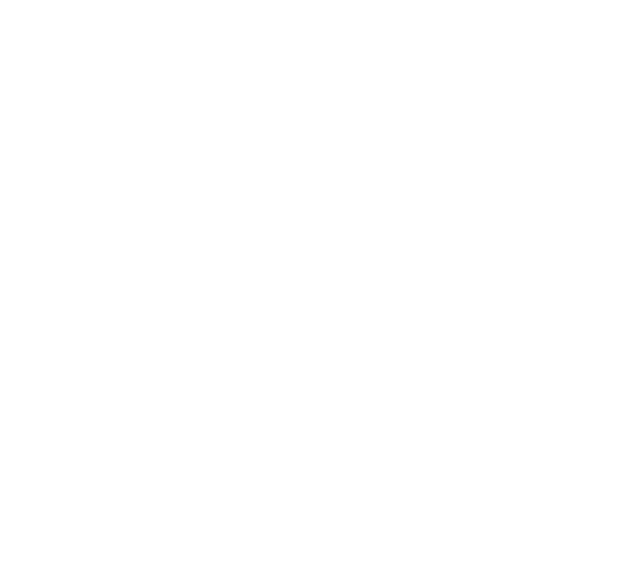
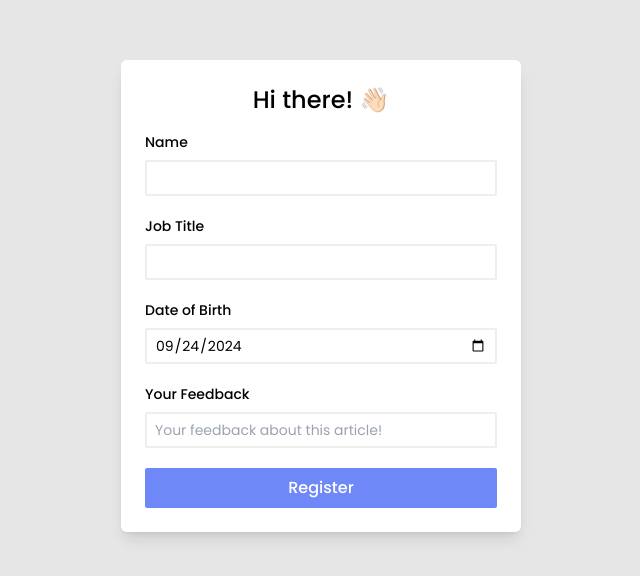
Before and after one commit to Sultan-dev/survey-app, a React (Vite) app: page / in a window 1280 px wide. Shown: the part 134-710 px from the top of the page, without its empty margins (319-959 px from the left). Built offline with nearby package versions, Linux system fonts and the light colour scheme.

Commit message:
feat: adding url

```diff
--- a/server.js
+++ b/server.js
@@ -3,7 +3,7 @@
 
 // Constants
 const isProduction = process.env.NODE_ENV === 'production'
-const port = process.env.PORT || 5173
+const port = process.env.PORT || 8080
 const base = process.env.BASE || '/'
 
 // Cached production assets
--- a/src/App.jsx
+++ b/src/App.jsx
@@ -1,5 +1,12 @@
+import Home from "./pages/Home.jsx";
+import { ToastContainer } from "react-toastify";
 function App() {
-  return <></>;
+  return (
+    <div>
+      <ToastContainer />
+      <Home />
+    </div>
+  );
 }
 
 export default App;
--- a/src/index.css
+++ b/src/index.css
@@ -1,3 +1,11 @@
+@import url("https://fonts.googleapis.com/css2?family=Poppins:ital,wght@0,100;0,200;0,300;0,400;0,500;0,600;0,700;0,800;0,900;1,100;1,200;1,300;1,400;1,500;1,600;1,700;1,800;1,900&display=swap");
+
 @tailwind base;
 @tailwind components;
 @tailwind utilities;
+
+body {
+  background-color: #e6e6e6;
+  font-family: "Poppins";
+  padding: 30px;
+}
--- a/src/pages/Home.jsx
+++ b/src/pages/Home.jsx
@@ -0,0 +1,205 @@
+import { useState } from "react";
+import axios from "axios";
+import { toast, Slide } from "react-toastify";
+import "react-toastify/dist/ReactToastify.css";
+
+function Home() {
+  const [isLoading, setLoading] = useState(false);
+
+  const [name, setName] = useState("");
+  const [jobTitle, setJobTitle] = useState("");
+  const [feedback, setFeedback] = useState("");
+  const [dateOfBirth, setDateOfBirth] = useState(
+    new Date().toISOString().split("T")[0]
+  );
+
+  const [error, setError] = useState("");
+  // Separate error states for each field
+  const [nameError, setNameError] = useState("");
+  const [jobTitleError, setJobTitleError] = useState("");
+  const [feedbackError, setFeedbackError] = useState("");
+  const [dateOfBirthError, setDateOfBirthError] = useState("");
+
+  function showSuccessToast() {
+    toast.success("Submitted Successfully!", {
+      position: "top-center",
+      autoClose: 3000,
+      hideProgressBar: false,
+      closeOnClick: true,
+      pauseOnHover: true,
+      draggable: true,
+      progress: undefined,
+      theme: "light",
+      transition: Slide,
+    });
+  }
+
+  const handleRegister = async (e) => {
+    e.preventDefault();
+    // Reset all errors
+    setError("");
+    setNameError("");
+    setJobTitleError("");
+    setDateOfBirthError("");
+    setFeedbackError("");
+
+    let hasError = false;
+
+    if (!name) {
+      setNameError("Name is required.");
+      hasError = true;
+    }
+
+    if (!jobTitle) {
+      setJobTitleError("Job title is required.");
+      hasError = true;
+    }
+
+    if (!dateOfBirth) {
+      setDateOfBirthError("Date of birth is required.");
+      hasError = true;
+    }
+
+    if (!feedbackError) {
+      setFeedbackError("This field is required.");
+    }
+
+    if (hasError) {
+      return;
+    }
+
+    setLoading(true);
+    const dateOfBirthObject = new Date(dateOfBirth);
+    try {
+      const result = await axios.post(
+        "https://me-central2-sultankh-sultankhub.cloudfunctions.net/createRecord",
+        {
+          name: name,
+          jobTitle: jobTitle,
+          dateOfBirth: dateOfBirthObject,
+        },
+        {
+          headers: {
+            "Content-Type": "application/json",
+          },
+        }
+      );
+      showSuccessToast();
+      console.log(result);
+    } catch (error) {
+      console.error(error);
+      setError(error);
+    } finally {
+      setLoading(false);
+    }
+  };
+
+  return (
+    <>
+      <div className="h-screen w-full flex flex-row items-center justify-center">
+        <div className="flex flex-col items-center min-w-[25rem] max-w-[30rem] bg-white p-6 rounded-md shadow-lg">
+          <h1 className="font-medium lg:text-2xl mb-4 md:text-lg sm:text-base">
+            Hi there! 👋🏻
+          </h1>
+          <form className="w-full" onSubmit={handleRegister}>
+            <p className="mb-2 font-medium text-sm">Name</p>
+            <input
+              className={`h-9 w-full mb-1 px-2 text-sm font-normal border-2 rounded-sm border-[#efeeee] focus:outline-none focus:ring-0 ${
+                nameError
+                  ? "border-red-500 focus:border-red-500"
+                  : "border-[#efeeee] focus:border-[#a4c1f0]"
+              }`}
+              value={name}
+              onChange={(e) => {
+                setName(e.target.value);
+              }}
+              type="text"
+              disabled={isLoading}
+            />
+            <p className="mb-4 font-medium text-xs text-red-500">{nameError}</p>
+
+            <p className="mb-2 font-medium text-sm">Job Title</p>
+            <input
+              className={`h-9 w-full mb-1 px-2 text-sm font-normal border-2 rounded-sm border-[#efeeee] focus:outline-none focus:ring-0 ${
+                jobTitleError
+                  ? "border-red-500 focus:border-red-500"
+                  : "border-[#efeeee] focus:border-[#a4c1f0]"
+              }`}
+              value={jobTitle}
+              onChange={(e) => {
+                setJobTitle(e.target.value);
+              }}
+              type="text"
+              disabled={isLoading}
+            />
+            <p className="mb-4 font-medium text-xs text-red-500">
+              {jobTitleError}
+            </p>
+
+            <p className="mb-2 font-medium text-sm">Date of Birth</p>
+            <input
+              className={`h-9 w-full mb-1 px-2 text-sm font-normal border-2 rounded-sm border-[#efeeee] focus:outline-none focus:ring-0 ${
+                dateOfBirthError
+                  ? "border-red-500 focus:border-red-500"
+                  : "border-[#efeeee] focus:border-[#a4c1f0]"
+              }`}
+              value={dateOfBirth}
+              onChange={(e) => {
+                console.log(e.target.value);
+                setDateOfBirth(e.target.value);
+              }}
+              type="date"
+              disabled={isLoading}
+            />
+            <p className="mb-4 font-medium text-xs text-red-500">
+              {dateOfBirthError}
+            </p>
+
+            <p className="mb-2 font-medium text-sm">Your Feedback</p>
+            <input
+              className={`h-9 w-full mb-1 px-2 text-sm font-normal border-2 rounded-sm border-[#efeeee] focus:outline-none focus:ring-0${
+                feedbackError
+                  ? "border-red-500 focus:border-red-500"
+                  : "border-[#efeeee] focus:border-[#a4c1f0]"
+              }`}
+              value={feedback}
+              onChange={(e) => {
+                setFeedback(e.target.value);
+              }}
+              type="text"
+              placeholder="Your feedback about this article!"
+              disabled={isLoading}
+            />
+            <p className="mb-4 font-medium text-xs text-red-500">
+              {feedbackError}
+            </p>
+
+            <button
+              className="bg-[#6f88f8] px-5 py-2 rounded-sm w-full font-medium text-white"
+              type="submit"
+              disabled={isLoading}
+            >
+              {isLoading ? (
+                <img
+                  src="/loading_indicator.svg"
+                  alt="Loading..."
+                  className="h-5 w-5 m-auto"
+                />
+              ) : (
+                "Register"
+              )}
+            </button>
+
+            {error ? (
+              <p className="mt-4 font-medium text-xs text-red-500 text-center">
+                {error}
+              </p>
+            ) : null}
+          </form>
+        </div>
+      </div>
+    </>
+  );
+}
+
+export default Home;
```
